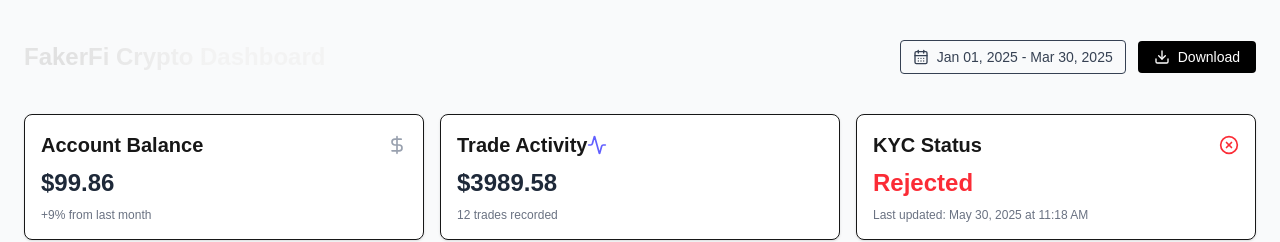
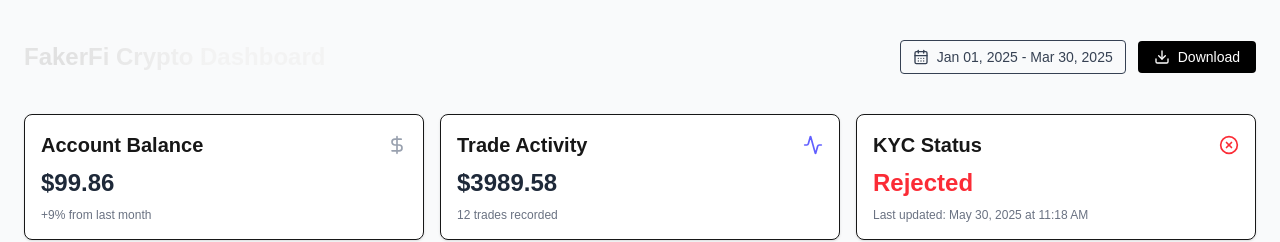
Before and after one commit to izzydoesit/fakerFi, a Next.js app: page / in a window 1280 px wide. Shown: the top 242 px of the page. Built offline with nearby package versions, Linux system fonts and the light colour scheme.

Commit message:
Fix styling for icon + header on TradeSummary card

```diff
--- a/src/components/Dashboard/TradeSummary.tsx
+++ b/src/components/Dashboard/TradeSummary.tsx
@@ -18,10 +18,8 @@ export default function TradeSummary(): JSX.Element {
   return (
     <Card className="col-span-1 p-4">
       <CardHeader>
-        <div className="flex justify-between items-center">
-          <CardTitle>Trade Activity</CardTitle>
-          <Activity className="w-5 h-5 text-indigo-500" />
-        </div>
+        <CardTitle className="text-base font-medium text-gray-600">Trade Activity</CardTitle>
+        <Activity className="w-5 h-5 text-indigo-500" />
       </CardHeader>
 
       <CardContent className="space-y-2 text-sm">
```
